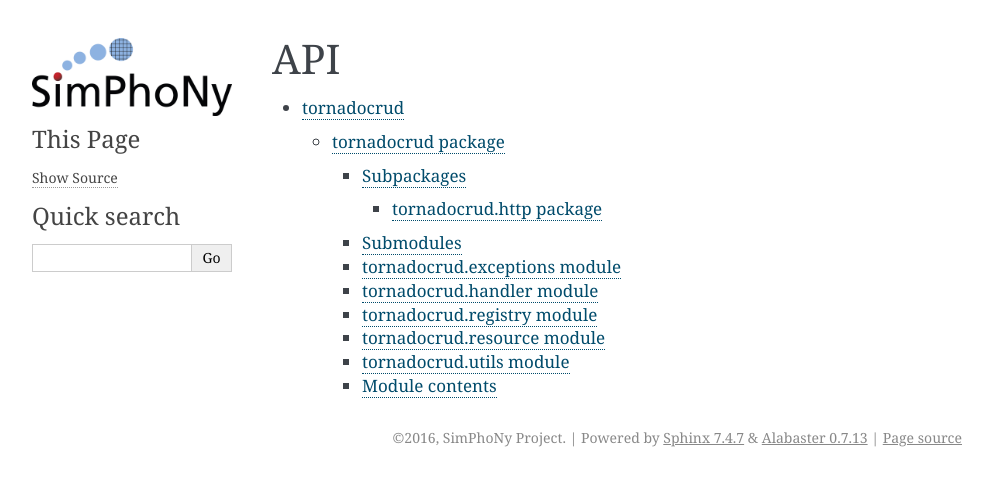
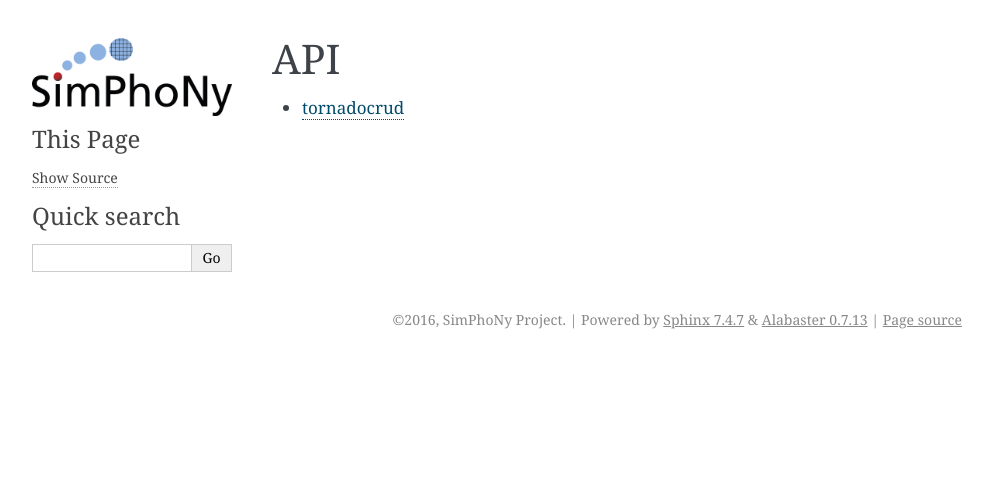
Before and after one commit to simphony/tornado-crud, a Sphinx documentation site: the page built from doc/source/api.rst, in a window 1280 px wide. Shown: the top 486 px of the page, without its empty margins (148-1141 px from the left). Built offline with Sphinx 7.4.7, drawn with Linux system fonts in a browser that asks for light colours; pages that are not in the unit, such as notebooks, are missing from menus.

Commit message:
Fixed documentation

```diff
--- a/doc/source/api/tornadocrud.http.rst
+++ /dev/null
@@ -1,30 +0,0 @@
-tornadocrud.http package
-========================
-
-Submodules
-----------
-
-tornadocrud.http.httpstatus module
-----------------------------------
-
-.. automodule:: tornadocrud.http.httpstatus
-    :members:
-    :undoc-members:
-    :show-inheritance:
-
-tornadocrud.http.payloaded_http_error module
---------------------------------------------
-
-.. automodule:: tornadocrud.http.payloaded_http_error
-    :members:
-    :undoc-members:
-    :show-inheritance:
-
-
-Module contents
----------------
-
-.. automodule:: tornadocrud.http
-    :members:
-    :undoc-members:
-    :show-inheritance:
--- a/doc/source/api/tornadocrud.rst
+++ /dev/null
@@ -1,61 +0,0 @@
-tornadocrud package
-===================
-
-Subpackages
------------
-
-.. toctree::
-
-    tornadocrud.http
-
-Submodules
-----------
-
-tornadocrud.exceptions module
------------------------------
-
-.. automodule:: tornadocrud.exceptions
-    :members:
-    :undoc-members:
-    :show-inheritance:
-
-tornadocrud.handler module
---------------------------
-
-.. automodule:: tornadocrud.handler
-    :members:
-    :undoc-members:
-    :show-inheritance:
-
-tornadocrud.registry module
----------------------------
-
-.. automodule:: tornadocrud.registry
-    :members:
-    :undoc-members:
-    :show-inheritance:
-
-tornadocrud.resource module
----------------------------
-
-.. automodule:: tornadocrud.resource
-    :members:
-    :undoc-members:
-    :show-inheritance:
-
-tornadocrud.utils module
-------------------------
-
-.. automodule:: tornadocrud.utils
-    :members:
-    :undoc-members:
-    :show-inheritance:
-
-
-Module contents
----------------
-
-.. automodule:: tornadocrud
-    :members:
-    :undoc-members:
-    :show-inheritance:
--- a/doc/source/conf.py
+++ b/doc/source/conf.py
@@ -19,7 +19,7 @@
 #
 import os
 import sys
-sys.path.append(os.path.abspath('../../../tornado-crud'))
+sys.path.append(os.path.abspath('../../'))
 
 from tornadowebapi import __version__, MAJOR, MINOR
 
```
Also changed, not shown: doc/source/api/tornadowebapi.http.rst (added, +30 -0 lines), doc/source/api/tornadowebapi.rst (added, +61 -0 lines).
